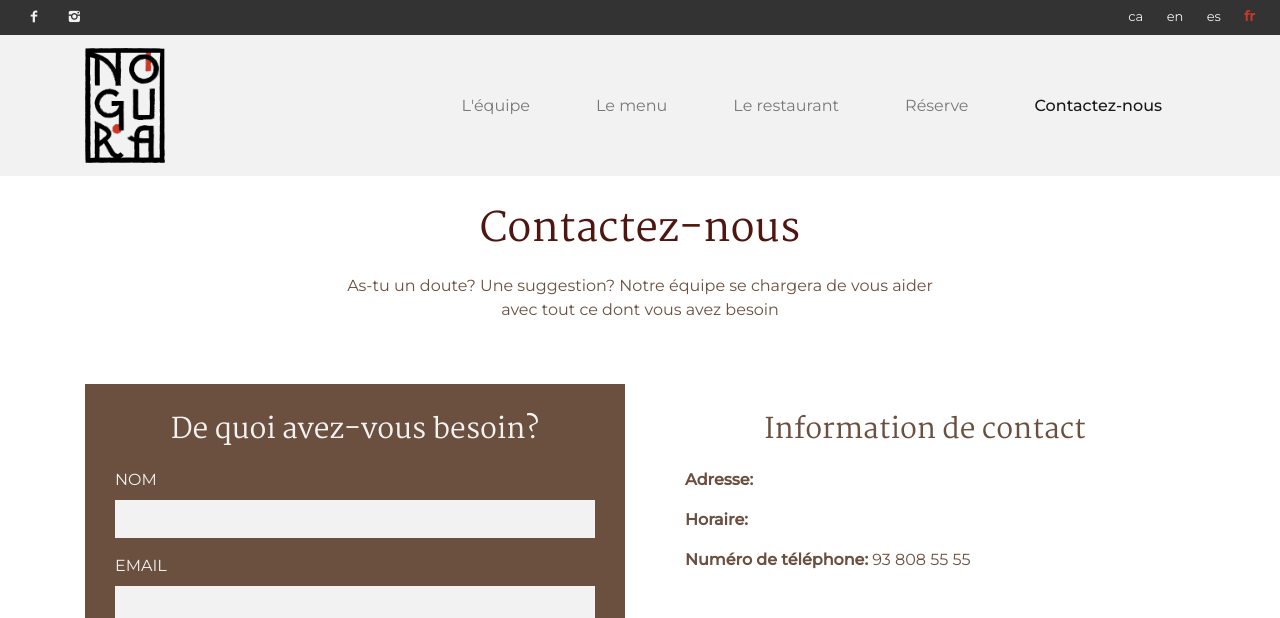
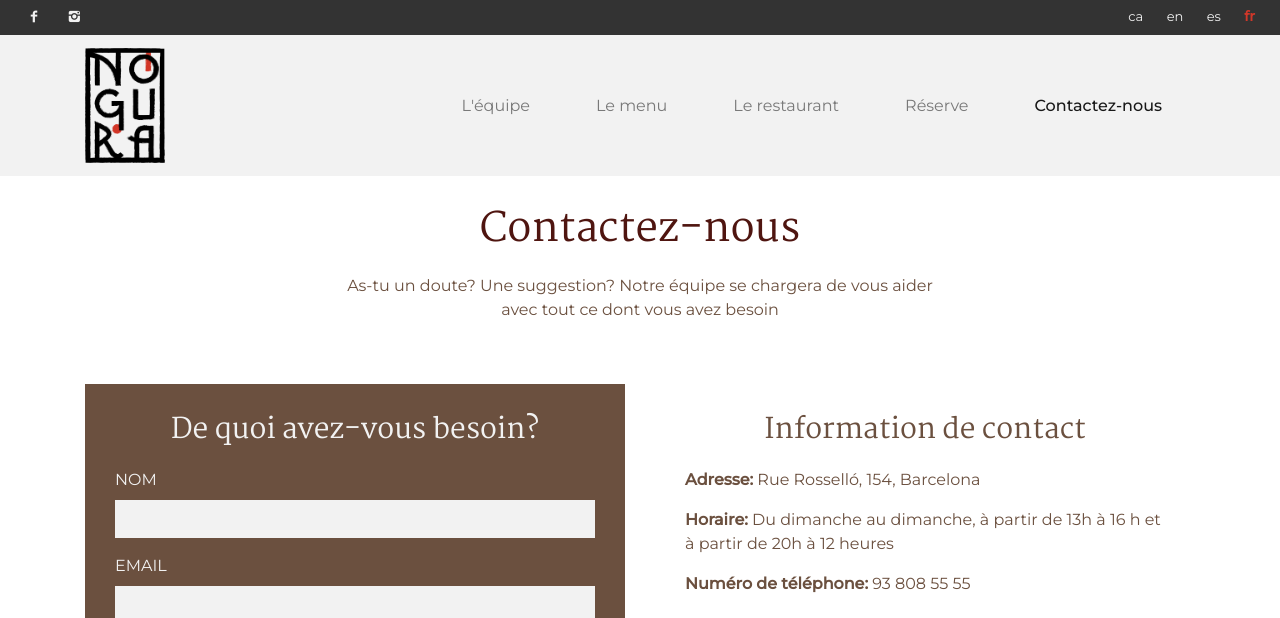
Before and after one commit to nogura/nogura.github.io, a Jekyll site: the page built from contact.fr.html, in a window 1280 px wide and 1208 px high. Shown: the top 618 px of the window. Built offline with Jekyll 4.4.1, drawn with Linux system fonts in a browser that asks for light colours; some of the changed text lies outside the part shown; grey boxes are pictures that could not be loaded.

Commit message:
Añadimos francés a la dirección y el horario

```diff
--- a/_config.yml
+++ b/_config.yml
@@ -14,11 +14,13 @@ information:
     en: Rosselló street, 154, Barcelona
     ca: Carrer del Rosselló, 154, Barcelona
     es: Calle del Rosselló, 154, Barcelona
+    fr: Rue Rosselló, 154, Barcelona
   phone: 93 808 55 55
   schedule:
     en: From tuesday to saturday, from 13:00 to 16:00 and from 20:00 to 00:00
     ca: De dimarts a dissabte, de 13:00 a 16:00 i de 20:00 a 00:00
     es: De martes a sábado, de 13:00 a 16:00 y de 20:00 a 00:00
+    fr: Du dimanche au dimanche, à partir de 13h à 16 h et à partir de 20h à 12 heures
 
 # Social
 social:
```
